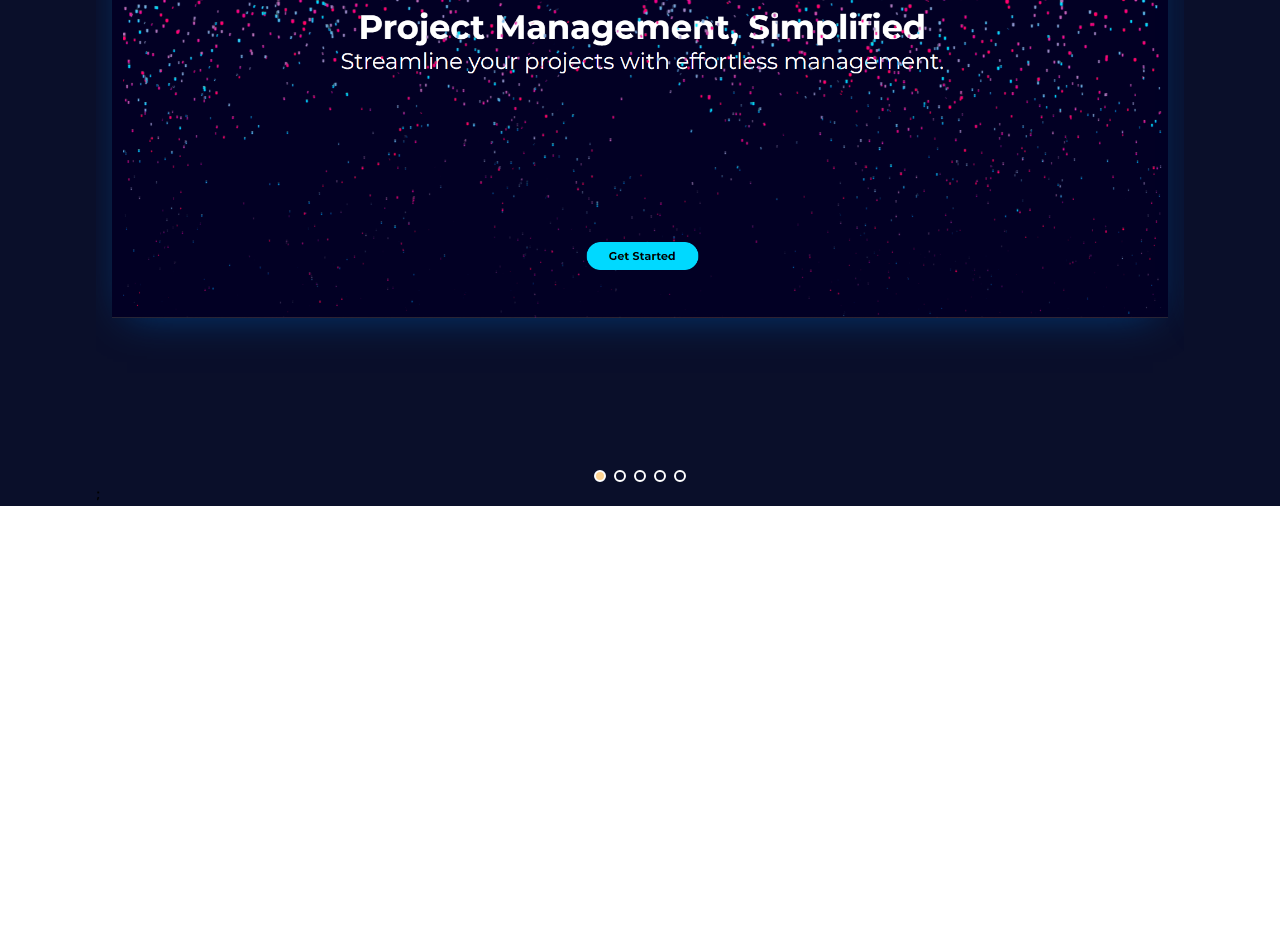
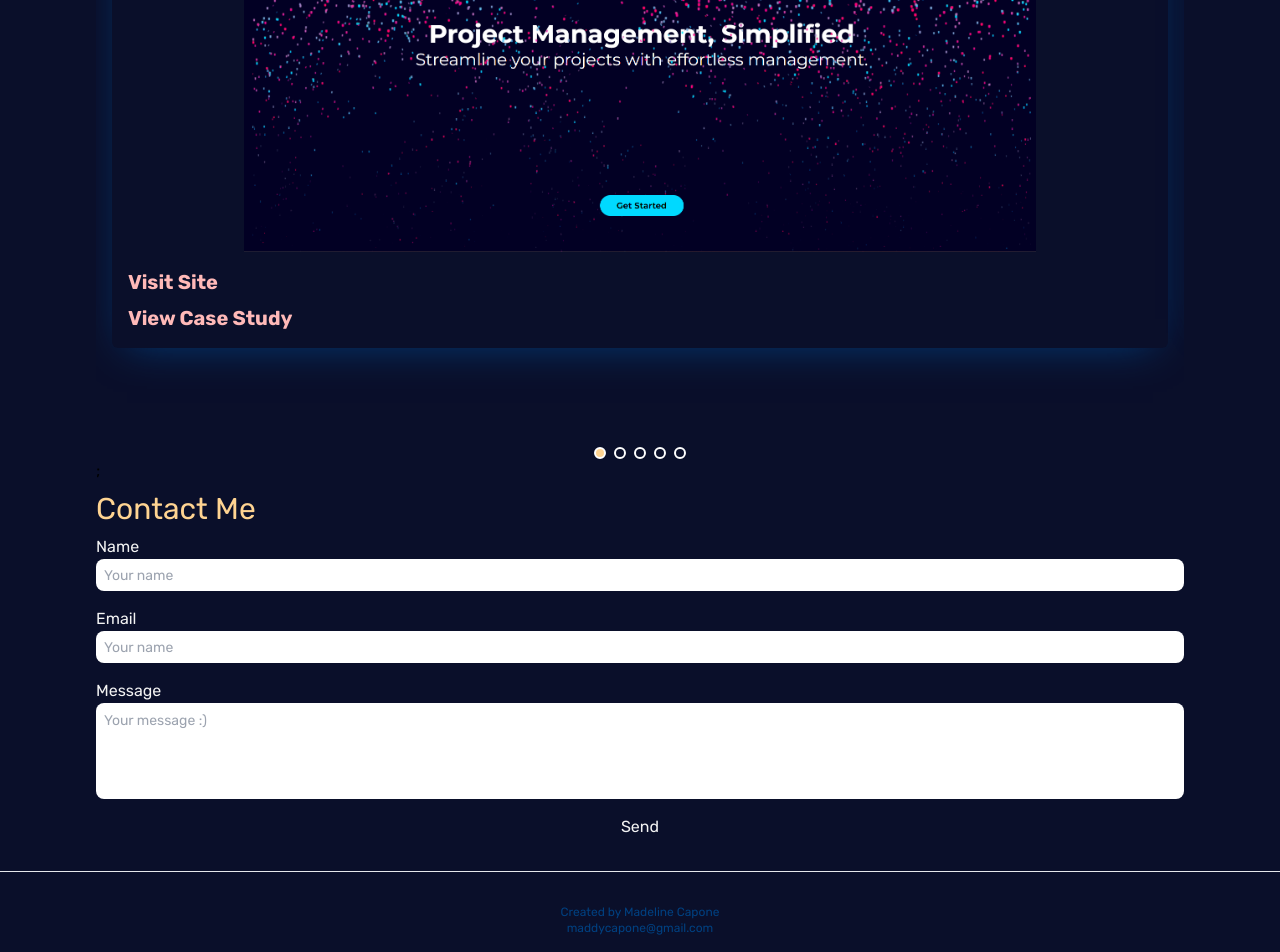
Before and after one commit to m-capone1/Portfolio, a React (Vite) app: page / in a window 1280 px wide. Shown: the part 1758-2710 px from the top of the page. Before the commit the page ends 2264 px from the top, so only its background shows below. Built offline with nearby package versions, Linux system fonts and the light colour scheme.

Commit message:
add contact me section and footer section. Start form for Contact me section

```diff
--- /dev/null
+++ b/src/components/Contact.jsx
@@ -0,0 +1,29 @@
+
+const Contact = () => {
+    return (
+        <section className="flex flex-col mx-6 md:mx-8 lg:mx-16 xl:mx-24">
+            <h2 className="text-3xl text-secondAccent py-2">
+                Contact Me
+            </h2>
+            <form className="flex flex-col text-white-100 gap-4 mb-4">
+                <div className="flex flex-col">
+                    <label>Name</label>
+                    <input placeholder ="Your name" className="rounded-lg h-8 p-2 outline-none text-sm"></input>
+                </div>
+                <div className="flex flex-col">
+                    <label>Email</label>
+                    <input placeholder ="Your name" className="rounded-lg h-8 p-2 outline-none text-sm"></input>
+                </div>
+                <div className="flex flex-col">
+                    <label>Message</label>
+                    <textarea placeholder ="Your message :)" className="resize-none h-24 rounded-lg p-2 outline-none text-sm"></textarea>
+                </div>
+                <button>
+                    Send
+                </button>
+            </form>
+        </section>
+    );
+}
+
+export default Contact;
--- /dev/null
+++ b/src/components/Footer.jsx
@@ -0,0 +1,18 @@
+
+const Footer = () => {
+    return (
+        <>
+            <hr className="h-px my-4 bg-gray-200 border-0 dark:bg-gray-700"></hr>
+            <footer className="flex flex-col justify-center items-center text-middle text-xs h-16">
+                <div>
+                    Created by Madeline Capone
+                </div>
+                <div>
+                    maddycapone@gmail.com
+                </div>
+            </footer>
+        </>
+    );
+}
+
+export default Footer;
--- a/src/components/ProjectCard.jsx
+++ b/src/components/ProjectCard.jsx
@@ -1,11 +1,16 @@
 
-const ProjectCard = ({title, img, alt}) => {
+const ProjectCard = ({title, img, alt, description}) => {
     return (
-        <section className="mt-6 mb-12 mx-4 rounded-md h-auto w-3/5flex shadow-card flex-col justify-center items-center">
-            <h3 className="text-white-100 text-sm px-4 py-4">
+        <section className="flex flex-col font-bold mt-6 mb-12 mx-4 text-white-100 rounded-md h-auto w-3/5flex shadow-card flex-col justify-center items-center">
+            <h3 className="text-2xl px-4 py-4 lg:text-3xl">
                 {title}
             </h3>
-            <img src= {img} alt={alt}></img>
+            <p className="px-4 pb-4 font-normal">{description}</p>
+            <img className="lg:w-3/4" src= {img} alt={alt}></img>
+            <section className="w-full flex flex-col items-start gap-2 p-4 text-accent lg:text-xl">
+                <button>Visit Site</button>
+                <button>View Case Study</button>
+            </section>
         </section>
     )
 }
--- a/src/components/Projects.jsx
+++ b/src/components/Projects.jsx
@@ -16,7 +16,6 @@ const CustomDot = ({ onClick, active }) => {
 };
 
 const Projects = () => {
-
   const responsive = {
     desktop: {
       breakpoint: { max: 3000, min: 1024 },
@@ -45,11 +44,36 @@ const Projects = () => {
         removeArrowOnDeviceType={["tablet", "mobile"]}
         keyBoardControl={true}
         transitionDuration={500}>
-                <ProjectCard title={"HyperTask"} img={hypertask} alt="hypertask"/>
-                <ProjectCard title={"Portfolio"} img={hypertask} alt="hypertask"/>
-                <ProjectCard title={"Locally"} img={hypertask} alt="hypertask"/>
-                <ProjectCard title={"PriceSlueth"} img={hypertask} alt="hypertask"/>
-                <ProjectCard title={"Knee Strain Measurement"} img={knee} alt="knee strain measurement"/>
+        <ProjectCard
+          title={"HyperTask"}
+          img={hypertask}
+          alt="hypertask"
+          description ="An AI powered project management tool that streamlines streamline repetitive tasks."
+        />
+        <ProjectCard
+          title={"Portfolio"}
+          img={hypertask}
+          alt="hypertask"
+          description =""
+        />
+        <ProjectCard
+          title={"Locally"}
+          img={hypertask}
+          alt="hypertask"
+          description =""
+        />
+        <ProjectCard
+          title={"PriceSlueth"}
+          img={hypertask}
+          alt="hypertask"
+          description =""
+        />
+        <ProjectCard
+          title={"Knee Strain Measurement"}
+          img={knee}
+          alt="knee strain measurement"
+          description =""
+        />
       </Carousel>;
     </section>
   );
--- a/src/pages/HomePage.jsx
+++ b/src/pages/HomePage.jsx
@@ -3,6 +3,8 @@ import Hero from "../components/Hero";
 import About from "../components/About";
 import Projects from "../components/Projects";
 import FunStuff from "../components/FunStuff";
+import Contact from "../components/Contact";
+import Footer from '../components/Footer';
 
 const HomePage = () => {
     return (
@@ -12,6 +14,8 @@ const HomePage = () => {
         <About />
         <Projects />
         <FunStuff />
+        <Contact />
+        <Footer />
       </section>
     );
   }
```
Lines whose indentation alone changed are shown as unchanged.
